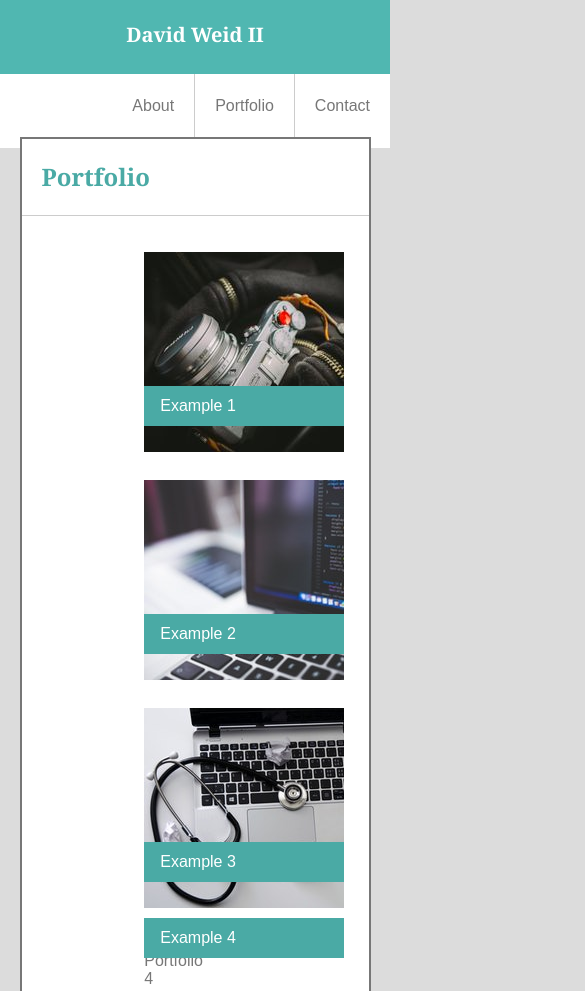
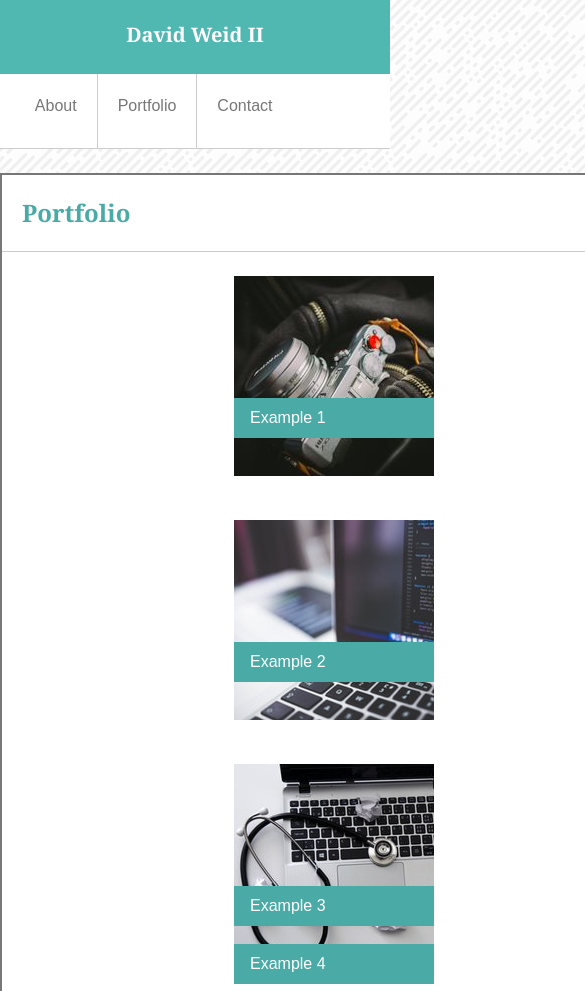
Before and after one commit to DavidWeid/Responsive-Portfolio, a plain HTML site: page portfolio.html in a window 390 px wide. Shown: the top 991 px of the page, 585 px wide, since content can reach past the window. Drawn offline with Linux system fonts and the light colour scheme.

Commit message:
responsiveness to smaller screen

```diff
--- a/assets/css/style.css
+++ b/assets/css/style.css
@@ -285,80 +285,54 @@ input[type="text"] {
 }
 
 @media screen and (max-width: 640px) {
-    body {
-        background-image: none;
-        background-color: gainsboro;
-    }
-    .content-real {
-        width: 90%;
-    }
-    .all-the-way {
+    /*Make header static*/
+
+    #all-the-way {
         width: 100%;
+        height: auto;
+        margin-bottom: 24px;
     }
     .top-bar {
-        width: 100%;
+        max-width: 100%;
+        height: auto;
+        margin-bottom: 26px;
+        text-align: center;
     }
     #name-plate {
         width: 100%;
-        text-align: center;
     }
     #nav-bar {
-        clear: both;
-        width: 100%;
-        margin: auto;
-        background-color: white;
+        padding: 0;
+        font-size: 16px;
+        line-height: 100%;
+        margin: 0 auto;
+        padding-right: 25%;
+    }
+    #contact,
+    #portfolio,
+    #about {
+        padding: 20px 20px 0 20px;
         text-align: center;
+        margin: 0 auto;
     }
 
-    #about,
-    #portfolio,
-    #contact {
-        display: inline-block;
+    .content-real {
+        max-width: 640px;
     }
-
-    .content {
-        margin-top: 10%;
+    #profile-pic {
+        width: 100%;
+        margin: 10px 0 24px 0 auto;
     }
-
-    #about-me {
+    #img-pro {
+        margin-left: 25%;
+        margin-right: 25%;
+    }
+    #text {
         clear: both;
     }
 
-    #img-pro {
-        margin: auto;
-        width: 80%;
-        align-self: auto;
-    }
-
-    #profile-pic {
-        clear: both;
-        width: 50%;
-        margin: 0 auto;
-        padding: 24px;
-    }
-    }
-    #text {
-        clear: both;
-        text-align: left;
-    }
-    .p-block {
-        width: 100%;
-    }
     .portfolio-links {
-        width: 50%;
-        margin: 0 auto;
-        padding: 24px;
-    }
-    #p1,
-    #p2,
-    #p3,
-    #p4,
-    #p5 {
-        clear: both;
-        margin: 0 auto;
-        padding: 12px;
-    }
-    .img {
+        max-width: 300px;
         margin: 0 auto;
     }
 }
```
